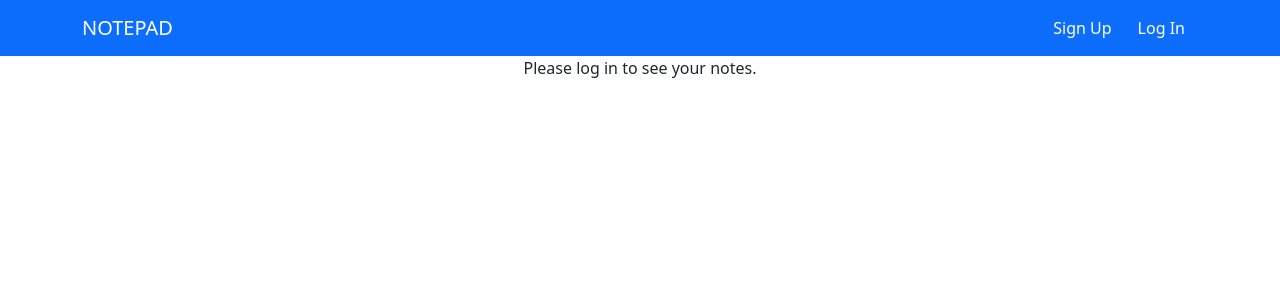
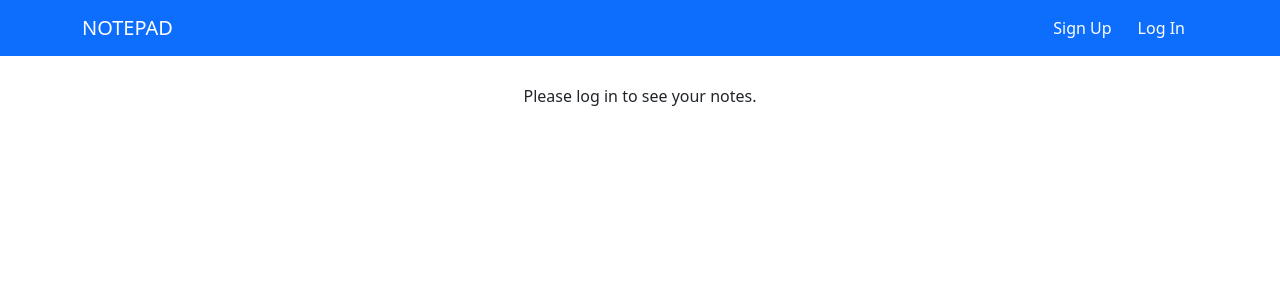
Before and after one commit to WHL99/notepad, a React (Create React App) app in the folder client/: page / in a window 1280 px wide. Shown: the top 300 px of the page. Built offline with nearby package versions, Linux system fonts and the light colour scheme; no server answers.

Commit message:
Create two routes: NotesPage and NotFoundPage.

```diff
--- a/client/package.json
+++ b/client/package.json
@@ -17,6 +17,7 @@
     "react-dom": "^18.2.0",
     "react-hook-form": "^7.43.5",
     "react-icons": "^4.8.0",
+    "react-router-dom": "^6.9.0",
     "react-scripts": "5.0.1",
     "typescript": "^4.9.5",
     "web-vitals": "^2.1.4"
--- a/client/src/App.tsx
+++ b/client/src/App.tsx
@@ -1,14 +1,14 @@
-import { Container } from 'react-bootstrap'
-import styles from './styles/NotesPage.module.css'
-
+import { useEffect, useState } from 'react'
+import LogInModal from './components/LogInModal'
 import NavBar from './components/NavBar'
-import { useEffect, useState } from 'react'
+import SignUpModal from './components/SignUpModal'
 import { User as UserModel } from './models/user'
 import * as UsersAPI from './network/user_API'
-import NotesPageLoggedInView from './components/NotesPageLoggedInView'
-import NotesPageLoggedOutView from './components/NotesPageLoggedOutView'
-import SignUpModal from './components/SignUpModal'
-import LogInModal from './components/LogInModal'
+import NotesPage from './pages/NotesPage'
+import { BrowserRouter, Route, Routes } from 'react-router-dom'
+import NotFoundPage from './pages/NotFoundPage'
+import { Container } from 'react-bootstrap'
+import styles from '../src/styles/App.module.css'
 
 function App() {
   const [loggedInUser, setLoggedInUser] = useState<UserModel | null>(null)
@@ -28,7 +28,7 @@ function App() {
   }, [])
 
   return (
-    <div>
+    <BrowserRouter>
       <NavBar
         loggedInUser={loggedInUser}
         onSignUpClicked={() => {
@@ -41,10 +41,13 @@ function App() {
           setLoggedInUser(null)
         }}
       />
+      <Container className={styles.pageContainer}>
+        <Routes>
+          <Route path='/' element={<NotesPage loggedInUser={loggedInUser} />} />
+          <Route path='*' element={<NotFoundPage />} />
+        </Routes>
+      </Container>
 
-      <Container className={styles.notesPage}>
-        <>{loggedInUser ? <NotesPageLoggedInView /> : <NotesPageLoggedOutView />}</>
-      </Container>
       {showSignUpModal && (
         <SignUpModal
           onDismiss={() => {
@@ -68,7 +71,7 @@ function App() {
           }}
         />
       )}
-    </div>
+    </BrowserRouter>
   )
 }
 
--- a/client/src/components/NavBar.tsx
+++ b/client/src/components/NavBar.tsx
@@ -1,4 +1,5 @@
 import { Container, Nav, Navbar } from 'react-bootstrap'
+import { Link } from 'react-router-dom'
 import { User as UserModel } from '../models/user'
 import NavBarLoggedInView from './NavBarLoggedInView'
 import NavBarLoggedOutView from './NavBarLoggedOutView'
@@ -14,9 +15,14 @@ function NavBar({ loggedInUser, onSignUpClicked, onLogInClicked, onLogOutSuccess
   return (
     <Navbar bg='primary' variant='dark' expand='sm' sticky='top'>
       <Container>
-        <Navbar.Brand href='/'>NOTEPAD</Navbar.Brand>
+        <Navbar.Brand as={Link} to='/'>
+          NOTEPAD
+        </Navbar.Brand>
         <Navbar.Toggle aria-controls='main-navnar' />
         <Navbar.Collapse id='main-navbar'>
+          <Nav>
+            <Nav.Link></Nav.Link>
+          </Nav>
           <Nav className='ms-auto'>{loggedInUser ? <NavBarLoggedInView user={loggedInUser} onLogOutSuccessful={onLogOutSuccessful} /> : <NavBarLoggedOutView onSignUpClicked={onSignUpClicked} onLogInClicked={onLogInClicked} />}</Nav>
         </Navbar.Collapse>
       </Container>
--- /dev/null
+++ b/client/src/pages/NotFoundPage.tsx
@@ -0,0 +1,5 @@
+function NotFoundPage() {
+  return <div>404 Page Not Found</div>
+}
+
+export default NotFoundPage
--- /dev/null
+++ b/client/src/pages/NotesPage.tsx
@@ -0,0 +1,32 @@
+import { Container } from 'react-bootstrap'
+import NotesPageLoggedInView from '../components/NotesPageLoggedInView'
+import NotesPageLoggedOutView from '../components/NotesPageLoggedOutView'
+import { User as UserModel } from '../models/user'
+import styles from '../styles/NotesPage.module.css'
+
+interface NotesPageProps {
+  loggedInUser: UserModel | null
+}
+
+function NotesPage({ loggedInUser }: NotesPageProps) {
+  //   const [loggedInUser, setLoggedInUser] = useState<UserModel | null>(null)
+
+  //   const getLoggedInUser = async () => {
+  //     try {
+  //       const user = await UsersAPI.fetchLoggedInUser()
+  //       setLoggedInUser(user)
+  //     } catch (error) {
+  //       console.error(error)
+  //     }
+  //   }
+  //   useEffect(() => {
+  //     getLoggedInUser()
+  //   }, [])
+  return (
+    <Container className={styles.notesPage}>
+      <>{loggedInUser ? <NotesPageLoggedInView /> : <NotesPageLoggedOutView />}</>
+    </Container>
+  )
+}
+
+export default NotesPage
--- /dev/null
+++ b/client/src/styles/App.module.css
@@ -0,0 +1,3 @@
+.pageContainer {
+    padding: 28px 0;
+}
```
Also changed, not shown: 1 other file (tests, documents, lock files or other folders).
